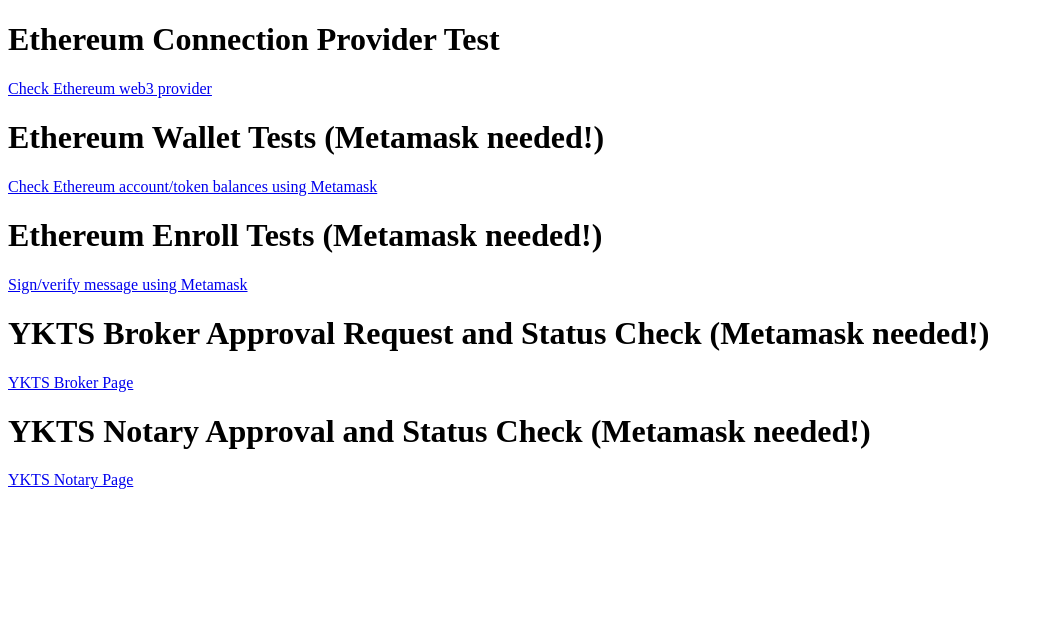
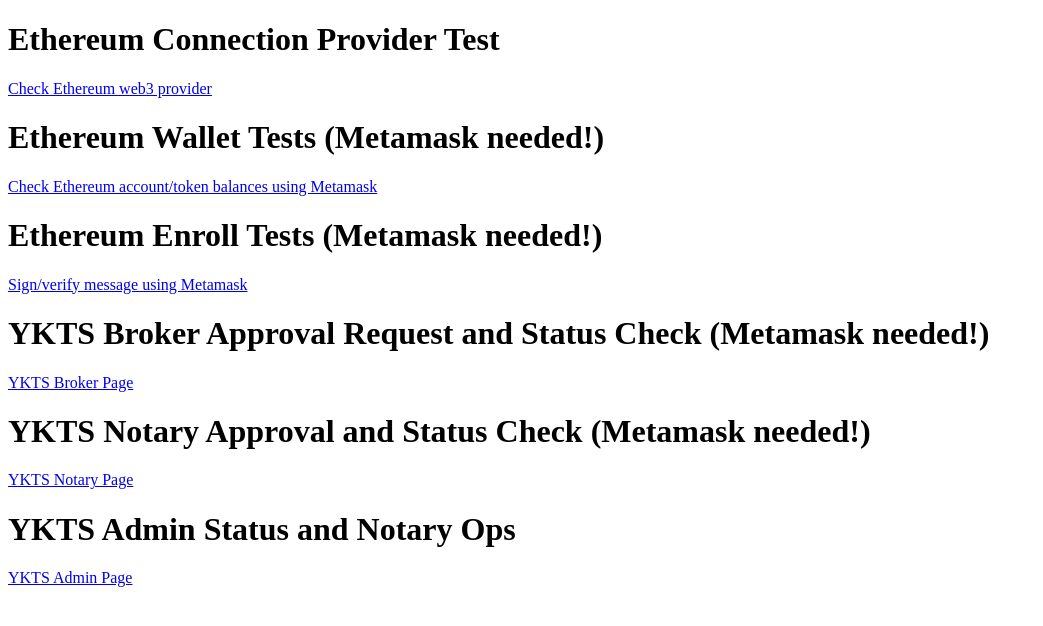
Before and after one commit to xyztek/ykts, a website: page app/index.html in a window 1280 px wide. Shown: the whole page, without its empty margins (0-1043 px from the left). Drawn offline with Linux system fonts and the light colour scheme.

Commit message:
admin added

```diff
--- a/app/common.js
+++ b/app/common.js
@@ -1,3 +1,4 @@
+
 export async function xyz_get_contract(contract_name) {
 	// parse compiled smart contract JSON
 	var contract_json;
@@ -19,8 +20,8 @@
 	const contract_address = contract_json.networks[networkId.toString()].address;
 	const contract_abi = contract_json.abi;
 	// log
-	//console.log("Smart Contract", contract_name, "Address", contract_address);
-	//console.log("Smart Contract", contract_name, "ABI", contract_abi);
+	console.log(contract_name, "Address:", contract_address);
+	console.log(contract_name, "ABI:", contract_abi);
 	// return tuple
 	return [contract_address, contract_abi];
 }
--- a/app/index.html
+++ b/app/index.html
@@ -14,5 +14,7 @@
   <a href="broker.html">YKTS Broker Page</a>
   <h1>YKTS Notary Approval and Status Check (Metamask needed!)</h1>
   <a href="notary.html">YKTS Notary Page</a>
+  <h1>YKTS Admin Status and Notary Ops</h1>
+  <a href="admin.html">YKTS Admin Page</a>
 </body>
 </html>
```
